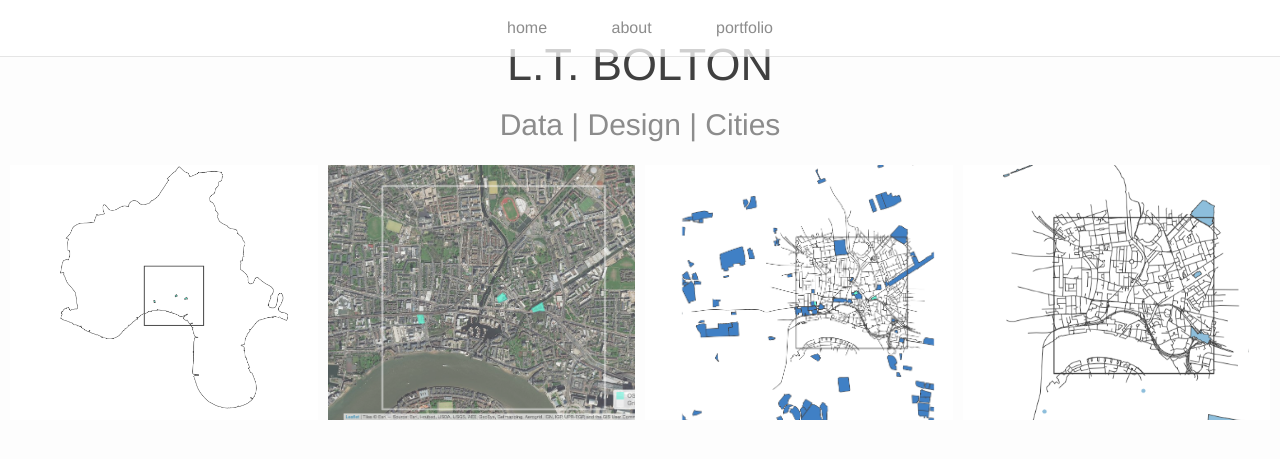
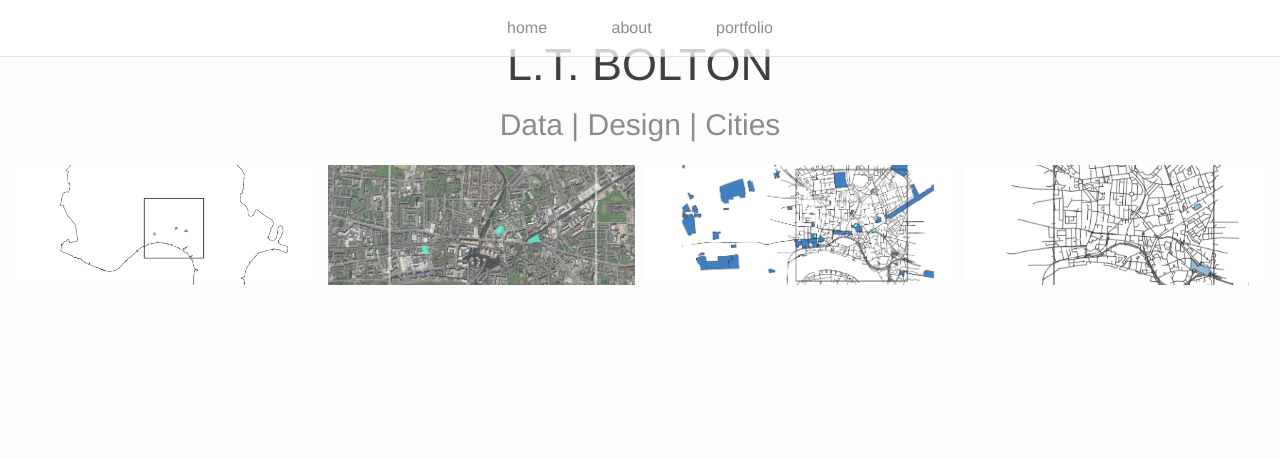
Before and after one commit to lbuk/portfolio-website, a Jekyll site: the page built from index.html, in a window 1280 px wide. Shown: the top 459 px of the page. Built offline with Jekyll 4.4.1, drawn with Linux system fonts in a browser that asks for light colours; nearby versions of some CDN libraries; the list of posts is cut into pages by our own code.

Commit message:
Update _layout.scss

```diff
--- a/_sass/_layout.scss
+++ b/_sass/_layout.scss
@@ -235,7 +235,7 @@ display: block;
 background: $theme-color;
 }
 .img_row{
-height: $img_height;
+height: 140px;
 width: 100%;
 overflow: hidden;
 box-sizing: border-box;
```
